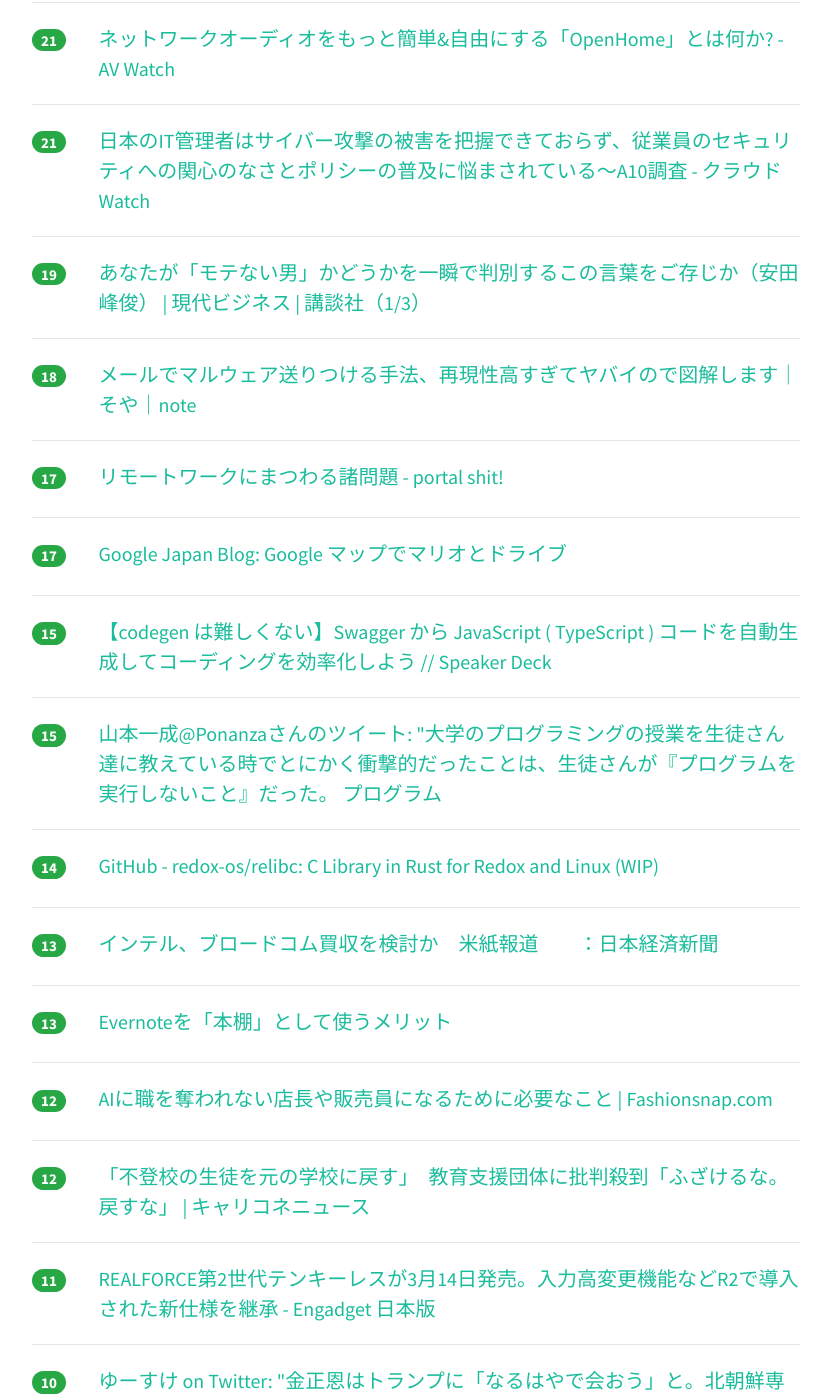
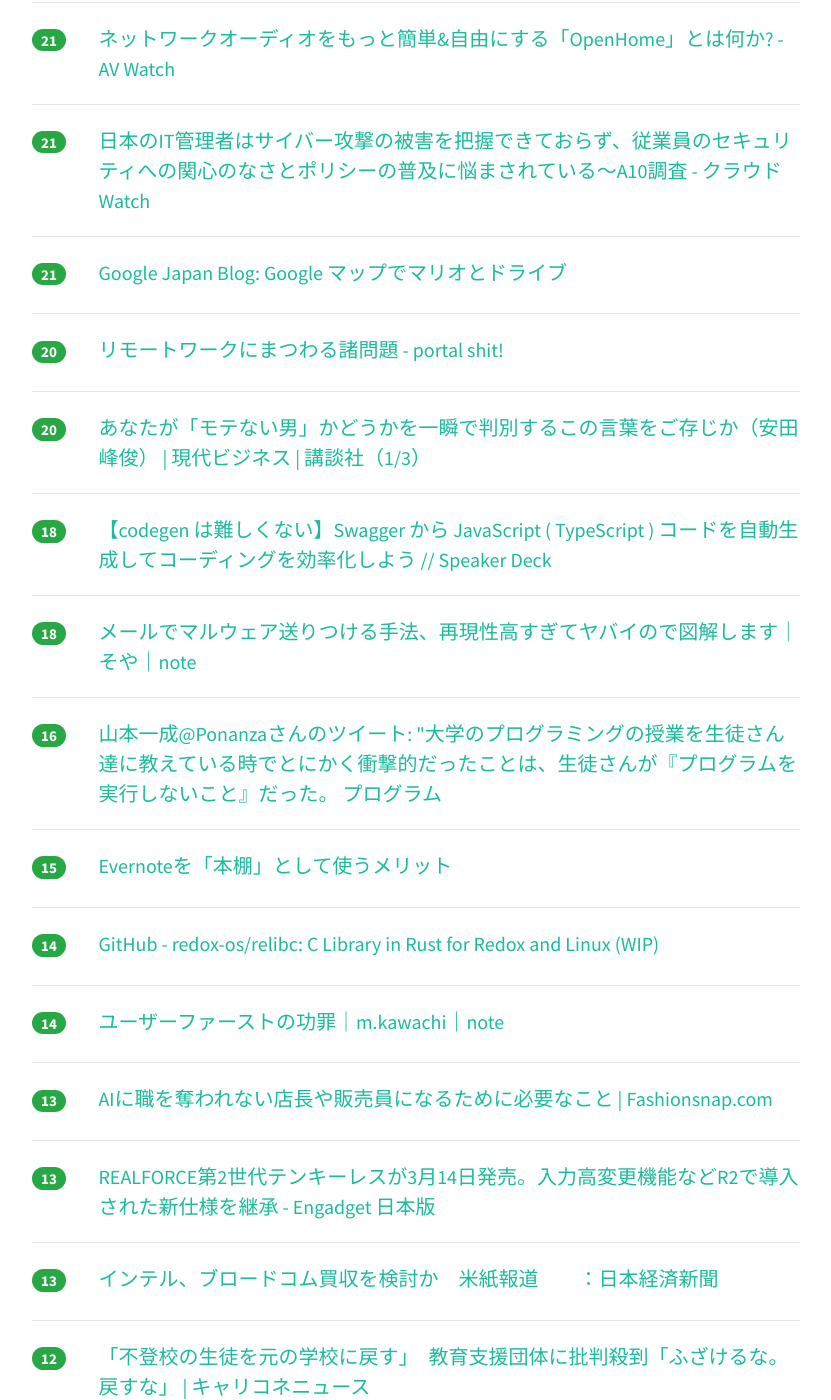
Before and after one commit to yatta47/hatena-matome-site, a Jekyll site: the page built from _posts/2018-03-10-hatena.md, in a window 1280 px wide and 1400 px high, scrolled down 1785 px. Shown: the whole window, without its empty margins (224-1055 px from the left). Built offline with Jekyll 4.4.1, drawn with Linux system fonts in a browser that asks for light colours; nearby versions of some CDN libraries; part of the change alters nothing that is shown; some of the changed text lies outside the part shown.

Commit message:
Updated 2018-03-10

```diff
--- a/_posts/2018-03-10-hatena.md
+++ b/_posts/2018-03-10-hatena.md
@@ -1,48 +1,48 @@
 ---
 layout: post
 title:  "2018-03-10 はてぶIT"
-date:   2018-03-10 15:02:20
+date:   2018-03-10 16:02:25
 tags: [it-hotentry]
 ---
-32 件のデータあり
+34 件のデータあり
 
 <hr><div class="row">
-<div class="col-1"><span class="badge badge-pill badge-success h2">96</span></div>
+<div class="col-1"><span class="badge badge-pill badge-success h2">107</span></div>
 <div class="col-11"><a href='https://soreosre.hatenablog.com/entry/2018/03/09/124050' target='_blank'>担当したソーシャルゲームが終わる。 - gumi0chinchin’s blog</a></div>
 </div>
 <hr>
 <div class="row">
-<div class="col-1"><span class="badge badge-pill badge-success h2">80</span></div>
+<div class="col-1"><span class="badge badge-pill badge-success h2">89</span></div>
 <div class="col-11"><a href='http://kabumatome.doorblog.jp/archives/65914394.html' target='_blank'>人はなぜ株主優待を求めるのか、投資家心理についての一考察 : 市況かぶ全力２階建</a></div>
 </div>
 <hr>
 <div class="row">
-<div class="col-1"><span class="badge badge-pill badge-success h2">57</span></div>
+<div class="col-1"><span class="badge badge-pill badge-success h2">69</span></div>
 <div class="col-11"><a href='https://smhn.info/201803-android-p-giteki' target='_blank'>Android P開発者プレビュー版が配信。日本の開発者は合法機体消滅へ – すまほん!!</a></div>
 </div>
 <hr>
 <div class="row">
-<div class="col-1"><span class="badge badge-pill badge-success h2">50</span></div>
+<div class="col-1"><span class="badge badge-pill badge-success h2">61</span></div>
+<div class="col-11"><a href='http://blog.kyanny.me/entry/2018/03/10/002147' target='_blank'>Firefox やめた - @kyanny's blog</a></div>
+</div>
+<hr>
+<div class="row">
+<div class="col-1"><span class="badge badge-pill badge-success h2">53</span></div>
 <div class="col-11"><a href='https://anond.hatelabo.jp/20180309231809' target='_blank'>ブクマカがどんどん馬鹿になってる</a></div>
 </div>
 <hr>
 <div class="row">
-<div class="col-1"><span class="badge badge-pill badge-success h2">45</span></div>
+<div class="col-1"><span class="badge badge-pill badge-success h2">46</span></div>
 <div class="col-11"><a href='https://speakerdeck.com/ktknest/abematv-honneterebi-falseben-yin' target='_blank'>AbemaTV ホンネテレビ の本音 // Speaker Deck</a></div>
 </div>
 <hr>
 <div class="row">
-<div class="col-1"><span class="badge badge-pill badge-success h2">42</span></div>
-<div class="col-11"><a href='http://blog.kyanny.me/entry/2018/03/10/002147' target='_blank'>Firefox やめた - @kyanny's blog</a></div>
-</div>
-<hr>
-<div class="row">
-<div class="col-1"><span class="badge badge-pill badge-success h2">37</span></div>
+<div class="col-1"><span class="badge badge-pill badge-success h2">38</span></div>
 <div class="col-11"><a href='http://www.haconiwa-mag.com/magazine/2018/03/webdesign_logic/' target='_blank'>週末読みたい本『Web デザインのロジック』 ｜ 箱庭 haconiwa｜女子クリエーターのためのライフスタイル作りマガジン</a></div>
 </div>
 <hr>
 <div class="row">
-<div class="col-1"><span class="badge badge-pill badge-success h2">31</span></div>
+<div class="col-1"><span class="badge badge-pill badge-success h2">32</span></div>
 <div class="col-11"><a href='https://gigazine.net/news/20180309-ip-spoofing-ddos/' target='_blank'>DDoSなどの攻撃が発生する根本的な原因はIPを偽装する「IPスプーフィング」が可能なことにある - GIGAZINE</a></div>
 </div>
 <hr>
@@ -62,7 +62,7 @@ tags: [it-hotentry]
 </div>
 <hr>
 <div class="row">
-<div class="col-1"><span class="badge badge-pill badge-success h2">24</span></div>
+<div class="col-1"><span class="badge badge-pill badge-success h2">25</span></div>
 <div class="col-11"><a href='http://katsumakazuyo.hatenablog.com/entry/2018/03/09/150906' target='_blank'>Googleドキュメントの出しっぱなし、音声入力にすんごい楽です - 勝間和代が徹底的にマニアックな話をアップするブログ</a></div>
 </div>
 <hr>
@@ -97,8 +97,23 @@ tags: [it-hotentry]
 </div>
 <hr>
 <div class="row">
-<div class="col-1"><span class="badge badge-pill badge-success h2">19</span></div>
+<div class="col-1"><span class="badge badge-pill badge-success h2">21</span></div>
+<div class="col-11"><a href='https://japan.googleblog.com/2018/03/googlemaps.marioday.html' target='_blank'>Google Japan Blog: Google マップでマリオとドライブ</a></div>
+</div>
+<hr>
+<div class="row">
+<div class="col-1"><span class="badge badge-pill badge-success h2">20</span></div>
+<div class="col-11"><a href='https://portalshit.net/2018/03/09/some-problems-around-remote-working' target='_blank'>リモートワークにまつわる諸問題 - portal shit!</a></div>
+</div>
+<hr>
+<div class="row">
+<div class="col-1"><span class="badge badge-pill badge-success h2">20</span></div>
 <div class="col-11"><a href='http://gendai.ismedia.jp/articles/-/54768' target='_blank'>あなたが「モテない男」かどうかを一瞬で判別するこの言葉をご存じか（安田 峰俊） | 現代ビジネス | 講談社（1/3）</a></div>
+</div>
+<hr>
+<div class="row">
+<div class="col-1"><span class="badge badge-pill badge-success h2">18</span></div>
+<div class="col-11"><a href='https://speakerdeck.com/wakamsha/codegen-hanan-sikunai-swagger-kara-javascript-typescript-kodowozi-dong-sheng-cheng-sitekodeinguwoxiao-lu-hua-siyou' target='_blank'>【codegen は難しくない】Swagger から JavaScript ( TypeScript ) コードを自動生成してコーディングを効率化しよう // Speaker Deck</a></div>
 </div>
 <hr>
 <div class="row">
@@ -107,23 +122,13 @@ tags: [it-hotentry]
 </div>
 <hr>
 <div class="row">
-<div class="col-1"><span class="badge badge-pill badge-success h2">17</span></div>
-<div class="col-11"><a href='https://portalshit.net/2018/03/09/some-problems-around-remote-working' target='_blank'>リモートワークにまつわる諸問題 - portal shit!</a></div>
-</div>
-<hr>
-<div class="row">
-<div class="col-1"><span class="badge badge-pill badge-success h2">17</span></div>
-<div class="col-11"><a href='https://japan.googleblog.com/2018/03/googlemaps.marioday.html' target='_blank'>Google Japan Blog: Google マップでマリオとドライブ</a></div>
+<div class="col-1"><span class="badge badge-pill badge-success h2">16</span></div>
+<div class="col-11"><a href='http://twitter.com/issei_y/status/971975099040452609' target='_blank'>山本一成@Ponanzaさんのツイート: "大学のプログラミングの授業を生徒さん達に教えている時でとにかく衝撃的だったことは、生徒さんが『プログラムを実行しないこと』だった。 プログラム</a></div>
 </div>
 <hr>
 <div class="row">
 <div class="col-1"><span class="badge badge-pill badge-success h2">15</span></div>
-<div class="col-11"><a href='https://speakerdeck.com/wakamsha/codegen-hanan-sikunai-swagger-kara-javascript-typescript-kodowozi-dong-sheng-cheng-sitekodeinguwoxiao-lu-hua-siyou' target='_blank'>【codegen は難しくない】Swagger から JavaScript ( TypeScript ) コードを自動生成してコーディングを効率化しよう // Speaker Deck</a></div>
-</div>
-<hr>
-<div class="row">
-<div class="col-1"><span class="badge badge-pill badge-success h2">15</span></div>
-<div class="col-11"><a href='http://twitter.com/issei_y/status/971975099040452609' target='_blank'>山本一成@Ponanzaさんのツイート: "大学のプログラミングの授業を生徒さん達に教えている時でとにかく衝撃的だったことは、生徒さんが『プログラムを実行しないこと』だった。 プログラム</a></div>
+<div class="col-11"><a href='http://teineini.net/20180309-evernote-hondana/' target='_blank'>Evernoteを「本棚」として使うメリット</a></div>
 </div>
 <hr>
 <div class="row">
@@ -132,18 +137,23 @@ tags: [it-hotentry]
 </div>
 <hr>
 <div class="row">
-<div class="col-1"><span class="badge badge-pill badge-success h2">13</span></div>
-<div class="col-11"><a href='https://www.nikkei.com/article/DGXMZO27967940Q8A310C1000000/' target='_blank'>インテル、ブロードコム買収を検討か　米紙報道　　：日本経済新聞</a></div>
+<div class="col-1"><span class="badge badge-pill badge-success h2">14</span></div>
+<div class="col-11"><a href='https://note.mu/masa1639/n/ne27877ddbcba' target='_blank'>ユーザーファーストの功罪｜m.kawachi｜note</a></div>
 </div>
 <hr>
 <div class="row">
 <div class="col-1"><span class="badge badge-pill badge-success h2">13</span></div>
-<div class="col-11"><a href='http://teineini.net/20180309-evernote-hondana/' target='_blank'>Evernoteを「本棚」として使うメリット</a></div>
+<div class="col-11"><a href='https://www.fashionsnap.com/article/2018-03-09/ai-vs-staff/' target='_blank'>AIに職を奪われない店長や販売員になるために必要なこと | Fashionsnap.com</a></div>
 </div>
 <hr>
 <div class="row">
-<div class="col-1"><span class="badge badge-pill badge-success h2">12</span></div>
-<div class="col-11"><a href='https://www.fashionsnap.com/article/2018-03-09/ai-vs-staff/' target='_blank'>AIに職を奪われない店長や販売員になるために必要なこと | Fashionsnap.com</a></div>
+<div class="col-1"><span class="badge badge-pill badge-success h2">13</span></div>
+<div class="col-11"><a href='http://japanese.engadget.com/2018/03/09/realforce-2-3-14-r2/' target='_blank'>REALFORCE第2世代テンキーレスが3月14日発売。入力高変更機能などR2で導入された新仕様を継承 - Engadget 日本版</a></div>
+</div>
+<hr>
+<div class="row">
+<div class="col-1"><span class="badge badge-pill badge-success h2">13</span></div>
+<div class="col-11"><a href='https://www.nikkei.com/article/DGXMZO27967940Q8A310C1000000/' target='_blank'>インテル、ブロードコム買収を検討か　米紙報道　　：日本経済新聞</a></div>
 </div>
 <hr>
 <div class="row">
@@ -153,11 +163,6 @@ tags: [it-hotentry]
 <hr>
 <div class="row">
 <div class="col-1"><span class="badge badge-pill badge-success h2">11</span></div>
-<div class="col-11"><a href='http://japanese.engadget.com/2018/03/09/realforce-2-3-14-r2/' target='_blank'>REALFORCE第2世代テンキーレスが3月14日発売。入力高変更機能などR2で導入された新仕様を継承 - Engadget 日本版</a></div>
-</div>
-<hr>
-<div class="row">
-<div class="col-1"><span class="badge badge-pill badge-success h2">10</span></div>
 <div class="col-11"><a href='http://twitter.com/yoox5135/status/971906379530121217' target='_blank'>ゆーすけ on Twitter: "金正恩はトランプに「なるはやで会おう」と。北朝鮮専門家は「トランプは習近平と情報を共有しているだろう。また、安倍がいちゃもんをつける(딴지걸기)可能性があ</a></div>
 </div>
 <hr>
@@ -166,3 +171,8 @@ tags: [it-hotentry]
 <div class="col-11"><a href='https://japan.cnet.com/article/35115889/' target='_blank'>ももクロとfinalのコラボイヤホン--杏果チューニングで登場 - CNET Japan</a></div>
 </div>
 <hr>
+<div class="row">
+<div class="col-1"><span class="badge badge-pill badge-success h2">5</span></div>
+<div class="col-11"><a href='http://program-shoshinsya.hatenablog.com/entry/2018/02/15/221527' target='_blank'>auの自己紹介 - auの日記</a></div>
+</div>
+<hr>
```
